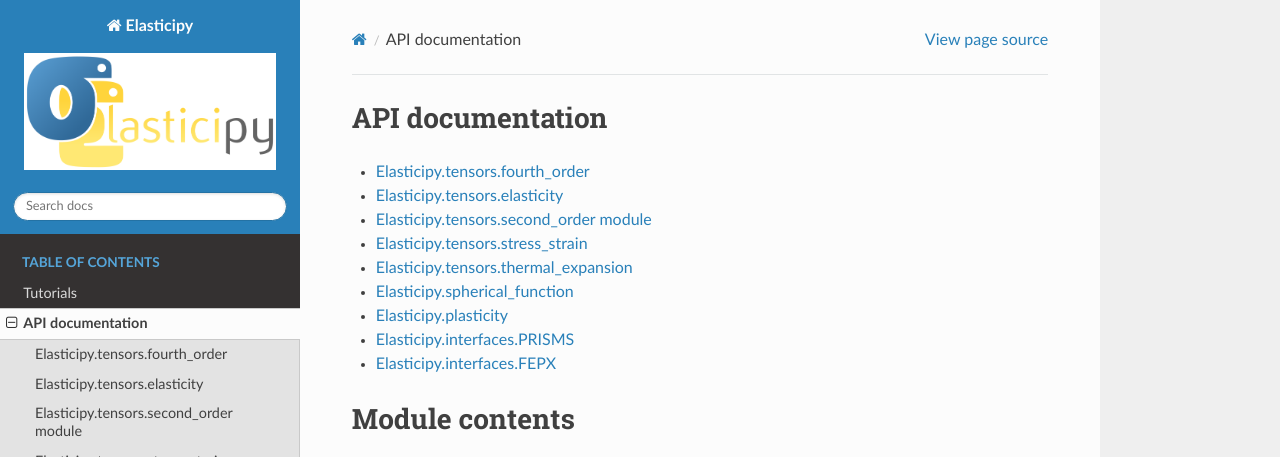
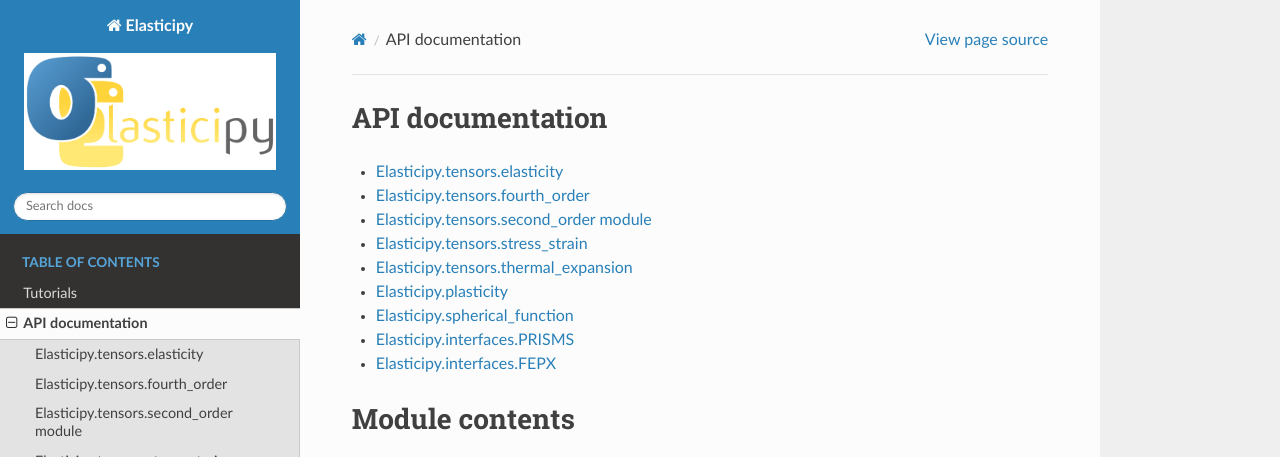
Before and after one commit to DorianDepriester/Elasticipy, a Sphinx documentation site: the page built from docs/source/API/API.rst, in a window 1280 px wide, cut to the strip 0-457 px from the top of the page. Built offline with Sphinx 7.4.7 and the Read the Docs theme 3.1.0, drawn with Linux system fonts in a browser that asks for light colours; some of the changed text lies outside the part shown.

Commit message:
Rearrange sections

```diff
--- a/docs/source/API/API.rst
+++ b/docs/source/API/API.rst
@@ -4,13 +4,13 @@ API documentation
 .. toctree::
    :maxdepth: 5
 
+   Elasticipy.tensors.elasticity
    Elasticipy.tensors.fourth_order
-   Elasticipy.tensors.elasticity
    Elasticipy.tensors.second_order
    Elasticipy.tensors.stress_strain
    Elasticipy.tensors.thermal_expansion
+   Elasticipy.plasticity
    Elasticipy.spherical_function
-   Elasticipy.plasticity
    Elasticipy.interfaces.PRISMS
    Elasticipy.interfaces.FEPX
 
```
